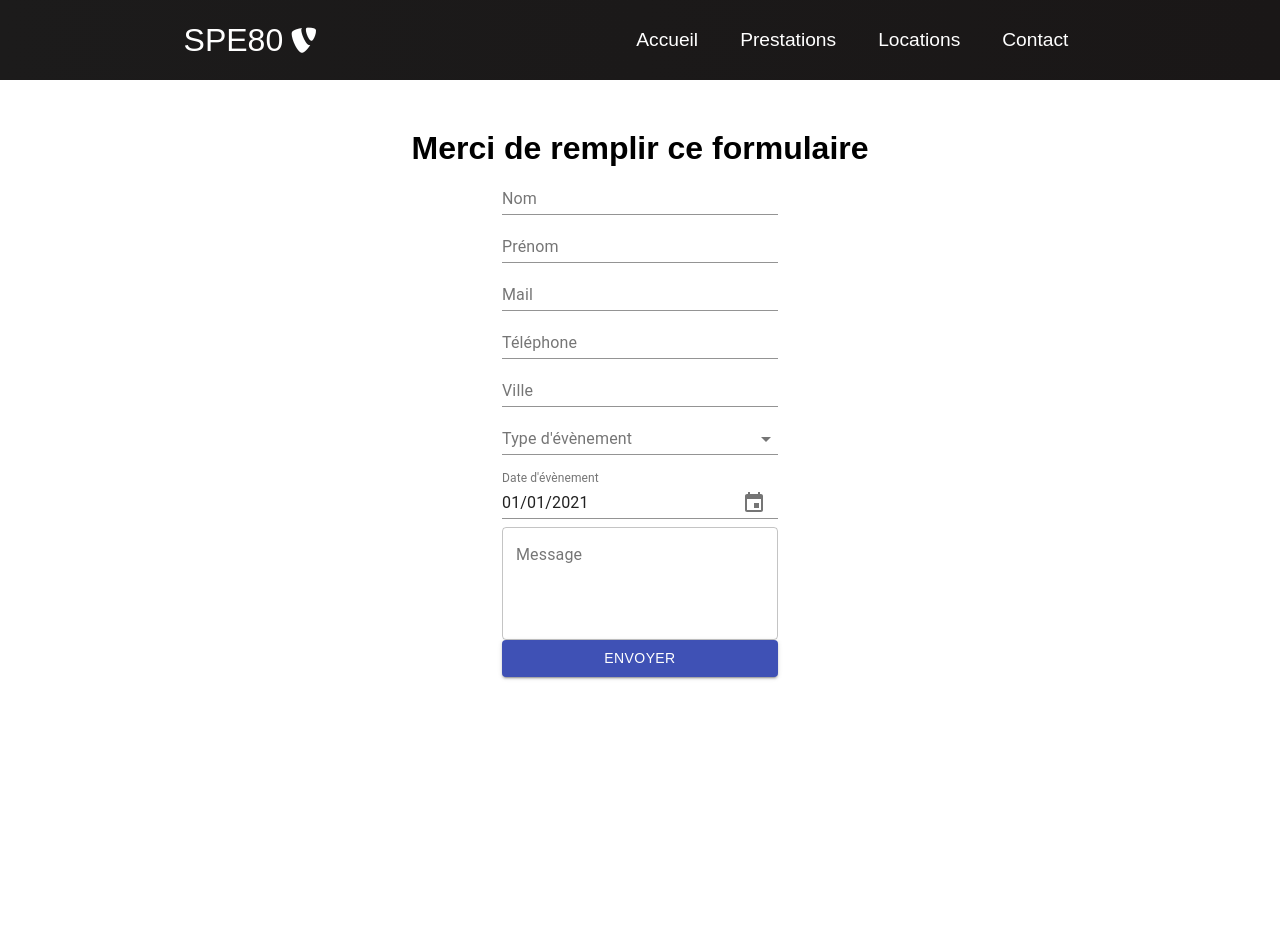
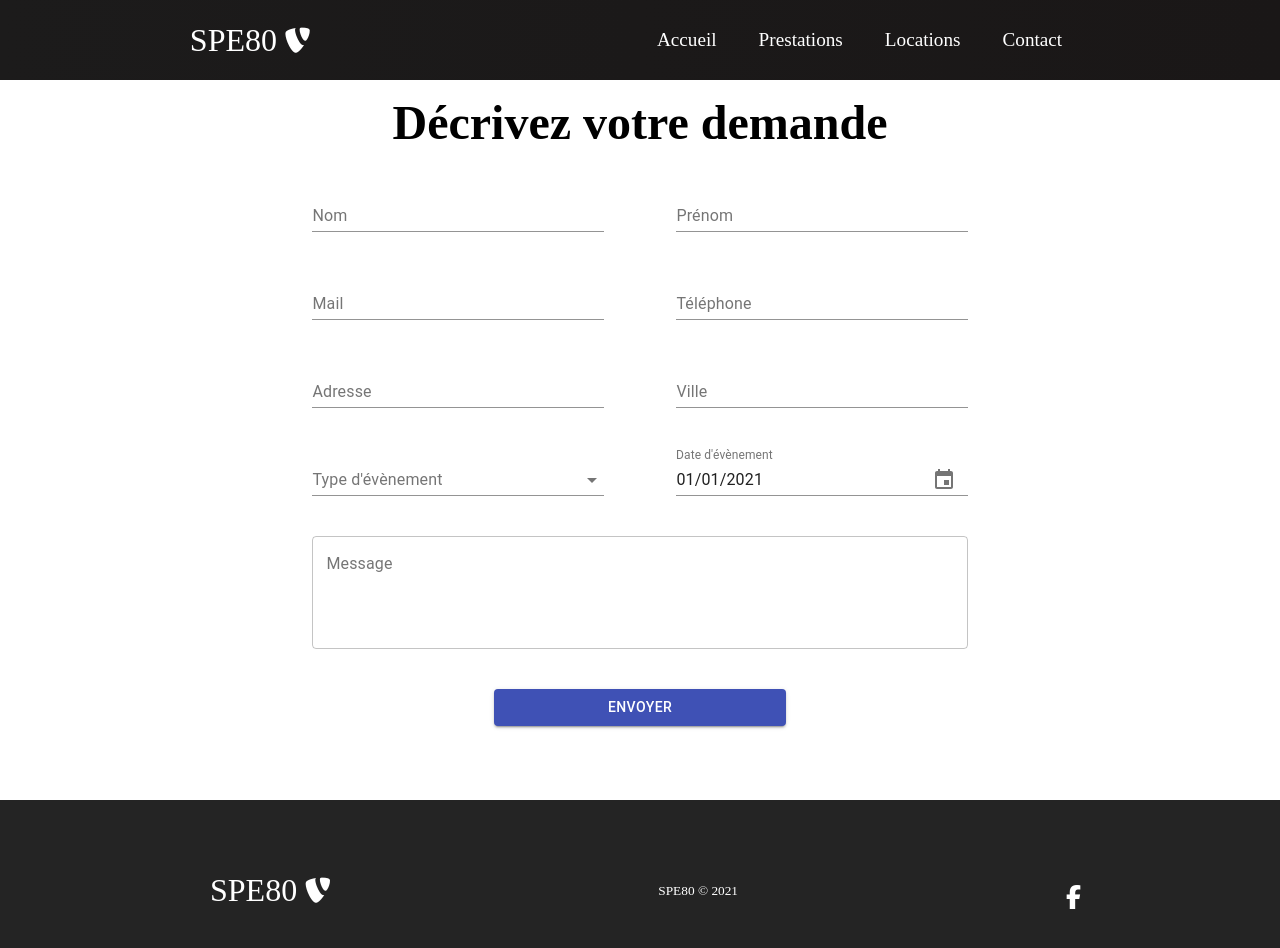
Before and after one commit to Sn4tch-94/spe-80, a React (Create React App) app: page /contact in a window 1280 px wide. Shown: the top 948 px of the page. Before the commit the page ends 800 px from the top, so only its background shows below. Built offline with nearby package versions, Linux system fonts and the light colour scheme.

Commit message:
Styled contact page, fully worked & send mail

```diff
--- a/package.json
+++ b/package.json
@@ -5,6 +5,7 @@
   "dependencies": {
     "@date-io/date-fns": "^1.3.13",
     "@material-ui/core": "^4.11.4",
+    "@material-ui/lab": "*",
     "@material-ui/pickers": "^3.3.10",
     "@testing-library/jest-dom": "^5.11.4",
     "@testing-library/react": "^11.1.0",
@@ -13,10 +14,8 @@
     "emailjs-com": "^3.1.0",
     "react": "^17.0.2",
     "react-dom": "^17.0.2",
-    "react-hook-form": "^7.9.0",
     "react-router-dom": "^5.2.0",
     "react-scripts": "4.0.3",
-    "react-toastify": "^7.0.4",
     "web-vitals": "^1.0.1"
   },
   "scripts": {
--- a/src/App.css
+++ b/src/App.css
@@ -2,7 +2,7 @@
 	box-sizing: border-box;
 	margin: 0;
 	padding: 0;
-	font-family: 'PT Sans', sans-serif;
+	/* font-family: 'PT Sans', sans-serif; */
 }
 
 .home,
--- a/src/components/pages/Contact.css
+++ b/src/components/pages/Contact.css
@@ -1,8 +1,33 @@
-.contact-container {
-	text-align: center;
+.contact {
 	display: flex;
 	flex-direction: column;
-	justify-content: center;
-	align-items: center;
-	margin: 50px;
+	justify-content: space-evenly;
 }
+
+.title {
+	font-size: 3rem;
+}
+
+.form {
+	display: flex;
+	flex-direction: column;
+	width: 60%;
+}
+
+.form-control {
+	display: flex;
+}
+
+.grid {
+	display: flex;
+	padding: 20px;
+	justify-content: space-around;
+}
+
+.field {
+	width: 40%;
+}
+
+.large-field {
+	width: 90%;
+}
--- a/src/components/pages/Contact.js
+++ b/src/components/pages/Contact.js
@@ -1,8 +1,11 @@
 import React, { useState } from 'react'
 import './Contact.css'
-import { FormControl, InputLabel, TextField, Select, MenuItem, Button } from '@material-ui/core'
+import Footer from '../Footer'
+import { FormControl, InputLabel, TextField, Select, MenuItem, Button, Grid, Snackbar } from '@material-ui/core'
 import { MuiPickersUtilsProvider, KeyboardDatePicker } from '@material-ui/pickers'
 import DateFnsUtils from '@date-io/date-fns';
+import emailjs from 'emailjs-com';
+import { Alert } from '@material-ui/lab'
 
 export default function Contact() {
 
@@ -10,37 +13,77 @@ export default function Contact() {
 	const [lastName, setLastName] = useState('')
 	const [mail, setMail] = useState('')
 	const [phone, setPhone] = useState('')
+	const [adress, setAdress] = useState('')
 	const [city, setCity] = useState('')
 	const [demand, setDemand] = useState('')
 	const [date, setDate] = useState(new Date('2021-01-01T12:00:00'))
 	const [message, setMessage] = useState('')
 
-	const printData = () => {
-		console.log('firstName: ', firstName);
-		console.log('lastName: ', lastName);
-		console.log('email: ', mail);
-		console.log('phone: ', phone);
-		console.log('city:', city)
-		console.log('demand: ', demand);
-		console.log('date: ', date);
-		console.log('message: ', message);
-	};
+	const [open, setOpen] = React.useState(false);
 
 	const handleDateChange = (date) => {
 		setDate(date);
 	  };
 
+	const onSubmit = async (event) => {
+		event.preventDefault();
+		try {
+			const templateParams = {
+				firstName: firstName,
+				lastName: lastName,
+				mail: mail,
+				phone : phone,
+				adress: adress,
+				city: city,
+				demand: demand,
+				date: date,
+				message: message
+			}
+
+			await emailjs.send(
+				"SPE80",
+				"Devis",
+				templateParams,
+				"user_c4mrOQWOgQGbUJu39Mu2D"
+			)
+
+		} catch (e) {
+			console.log(e)
+		}
+	}
+
+	const handleClick = () => {
+		setOpen(true);
+	};
+
+	const handleClose = (reason) => {
+		if (reason === 'clickaway') {
+			return;
+		}
+
+		setOpen(false);
+	};
+
 	return (
-		<div className='contact-container'>
-      		<h1>Merci de remplir ce formulaire</h1>
-      		<form>
-			  	<FormControl>
-					<TextField label="Nom" value={firstName} onChange={event => setFirstName(event.target.value)}/>
-					<TextField label="Prénom" value={lastName} onChange={event => setLastName(event.target.value)}/>
-					<TextField label="Mail" value={mail} onChange={event => setMail(event.target.value)}/>
-					<TextField label="Téléphone" value={phone} onChange={event => setPhone(event.target.value)}/>
-					<TextField label="Ville" value={city} onChange={event => setCity(event.target.value)}/>
-					<FormControl>
+		<>
+			<div className='contact'>
+      			<h1 className='title'>Décrivez votre demande</h1>
+      			<form className='form' onSubmit={onSubmit}>
+			  		<FormControl fullWidth className='form-control'>
+						<Grid className='grid'>
+							<TextField className='field' label="Nom" value={firstName} onChange={event => setFirstName(event.target.value)}/>
+							<TextField className='field' label="Prénom" value={lastName} onChange={event => setLastName(event.target.value)}/>
+						</Grid>
+						<Grid className='grid'>
+							<TextField className='field' label="Mail" value={mail} onChange={event => setMail(event.target.value)}/>
+							<TextField className='field' label="Téléphone" value={phone} onChange={event => setPhone(event.target.value)}/>
+						</Grid>
+						<Grid className='grid'>
+							<TextField className='field' label="Adresse" value={adress} onChange={event => setAdress(event.target.value)}/>
+							<TextField className='field' label="Ville" value={city} onChange={event => setCity(event.target.value)}/>
+						</Grid>
+						<Grid className='grid'>
+							<FormControl className='field'>
 								<InputLabel>Type d'évènement</InputLabel>
         						<Select value={demand} onChange={event => setDemand(event.target.value)}>
 									<MenuItem value="Mariage">Mariage</MenuItem>
@@ -53,12 +96,24 @@ export default function Contact() {
     	    					</Select>
 							</FormControl>
 							<MuiPickersUtilsProvider utils={DateFnsUtils}>
-						<KeyboardDatePicker label="Date d'évènement" disableToolbar variant="inline" format="dd/MM/yyyy" margin="normal" value={date} onChange={handleDateChange} KeyboardButtonProps={{'aria-label': 'change date',}}/>
+								<KeyboardDatePicker className='field' label="Date d'évènement" disableToolbar variant="inline" format="dd/MM/yyyy" value={date} onChange={handleDateChange} KeyboardButtonProps={{'aria-label': 'change date',}}/>
 							</MuiPickersUtilsProvider>
-					<TextField label="Message" multiline rows={4} variant="outlined" value={message} onChange={event => setMessage(event.target.value)}/>
-					<Button type="submit" onClick={printData} variant="contained" color="primary">Envoyer</Button>
+						</Grid>
+						<Grid className='grid'>
+							<TextField className='large-field' label="Message" multiline rows={4} variant="outlined" value={message} onChange={event => setMessage(event.target.value)}/>
+						</Grid>
+						<Grid className='grid'>
+							<Button className='field' type="submit" variant="contained" color="primary" onClick={handleClick}>Envoyer</Button>
+						</Grid>
+						<Grid className='grid'>
+							<Snackbar open={open} autoHideDuration={6000} onClose={handleClose}>
+  								<Alert onClose={handleClose} severity="success" variant="filled">Message Envoyé</Alert>
+							</Snackbar>
+						</Grid>
 					</FormControl>
       			</form>
    		 	</div>
+			<Footer/>
+		</>
 	)
 };
```
Lines whose indentation alone changed are shown as unchanged.
